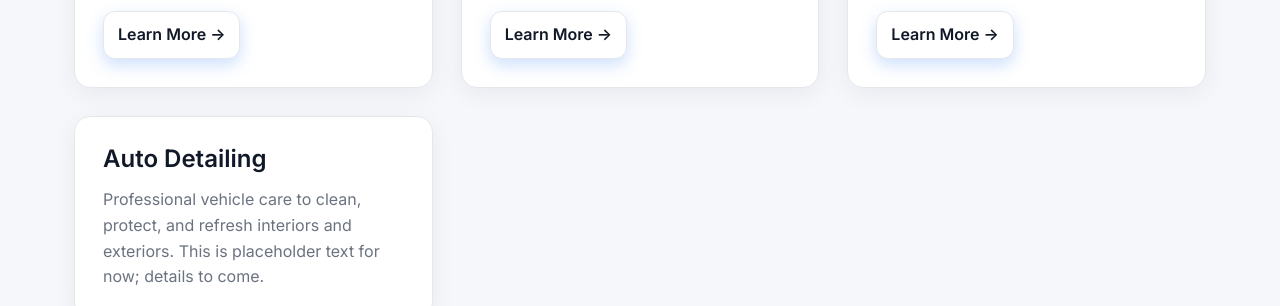
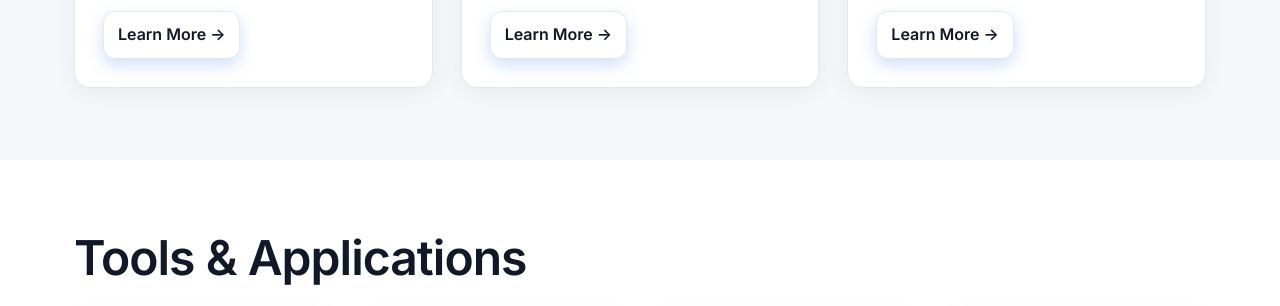
Before and after one commit to bmuller02/ps-main-site, a plain HTML site: page index.html in a window 1280 px wide. Shown: the part 1337-1643 px from the top of the page. Drawn offline with Linux system fonts and the light colour scheme; a script that the page names is missing.

Commit message:
deleted auto detailing service tile

```diff
--- a/index.html
+++ b/index.html
@@ -102,11 +102,6 @@
             <h3 class="card__title">Google Analytics</h3>
             <p class="card__body">PS is certified in GA4 and deeply experienced with its capabilities to provide consultation on its setup and error resolution.</p>
             <a class="btn btn--ghost" href="services/google-analytics.html">Learn More →</a>
-          </article>
-          <!-- 13 -->
-          <article class="card">
-            <h3 class="card__title">Auto Detailing</h3>
-            <p class="card__body">Professional vehicle care to clean, protect, and refresh interiors and exteriors. This is placeholder text for now; details to come.</p>
           </article>
         </div>
       </div>
```
